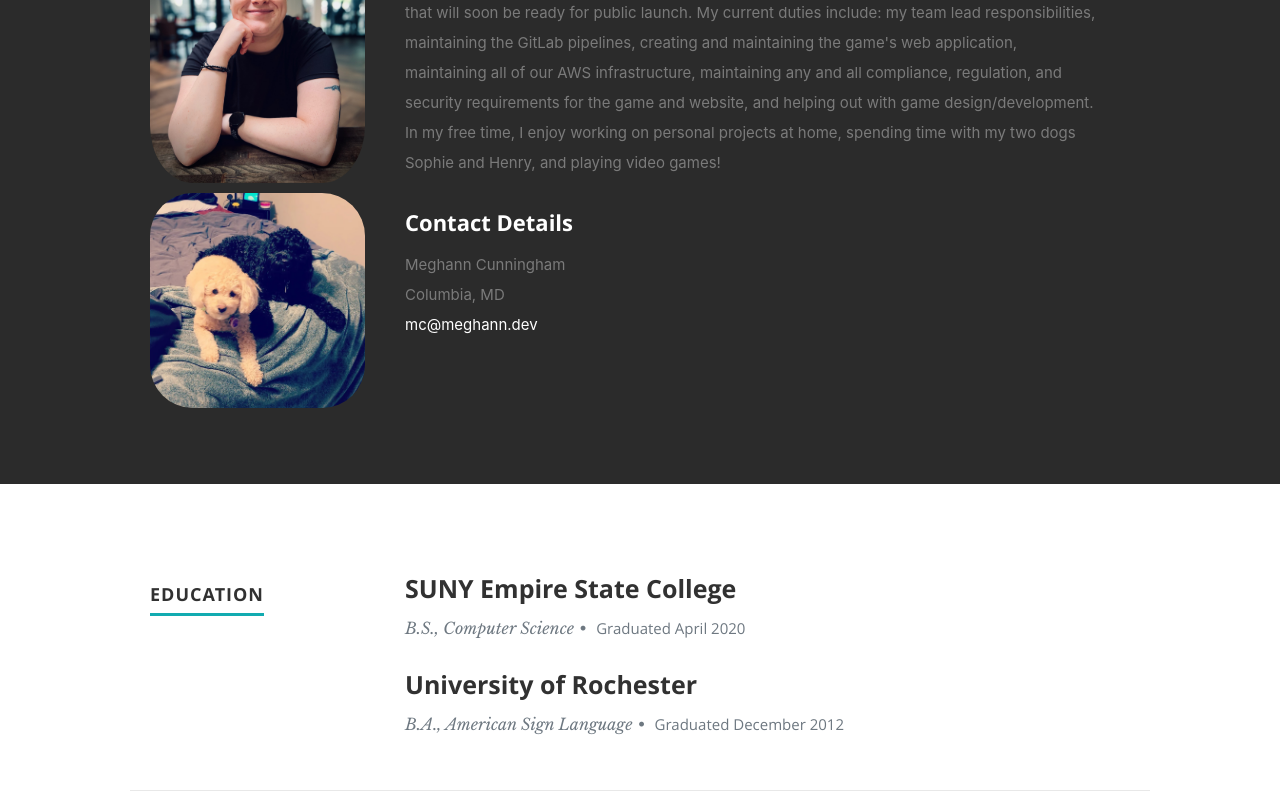
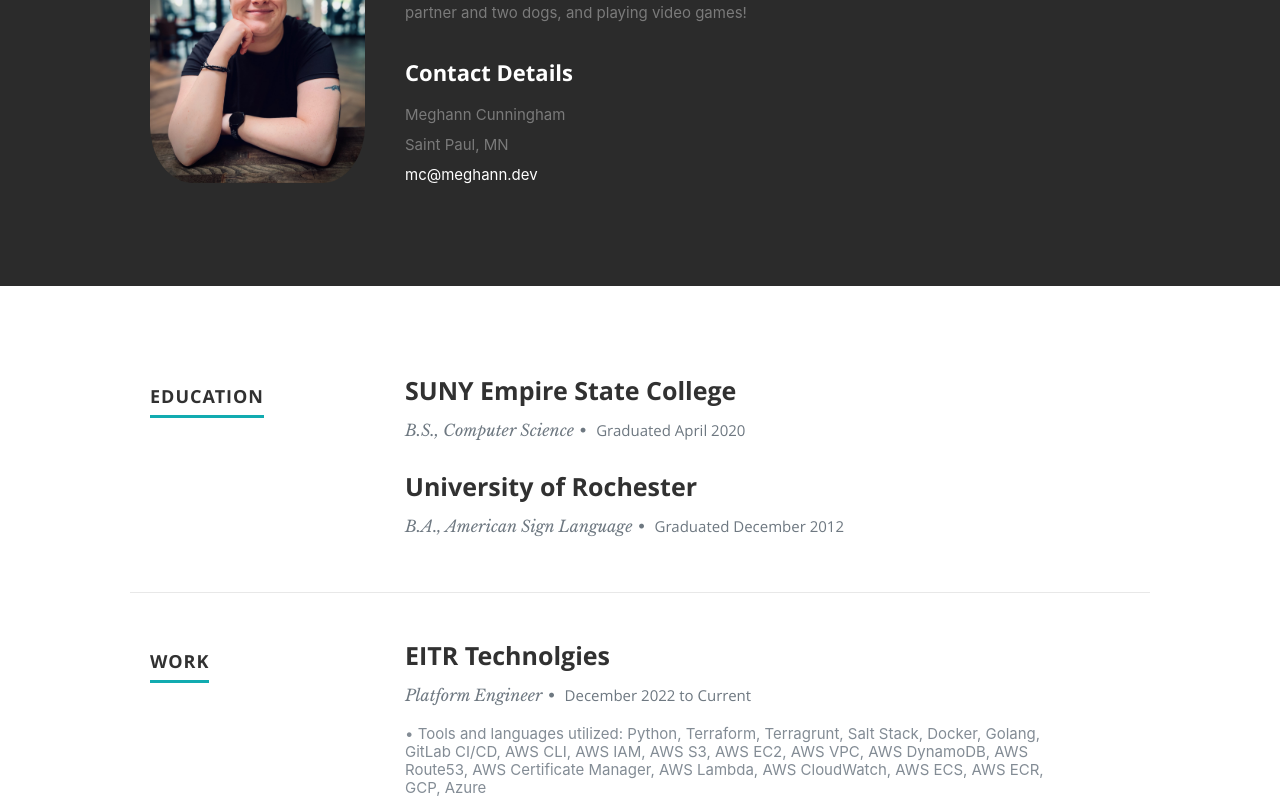
Before and after one commit to M3GH4NN/meghann-dev-app, a React (Create React App) app: page / in a window 1280 px wide. Shown: the part 1000-1800 px from the top of the page. Built offline with nearby package versions, Linux system fonts and the light colour scheme.

Commit message:
updates to my life

```diff
--- a/src/components/About.js
+++ b/src/components/About.js
@@ -15,11 +15,11 @@ export default class About extends Component {
                 src="images/IMG_20220410_183500.jpg"
                 alt="Meghann Cunningham"
               />
-              <img
+              {/* <img
                 className="dog-pic"
                 src="images/dogs2.jpg"
                 alt="Tan mini poodle and black cockapoo"
-              />
+              /> */}
             </div>
 
             <div className="nine columns main-col">
--- a/src/components/resumeData.js
+++ b/src/components/resumeData.js
@@ -11,15 +11,15 @@ let resumeData = {
       url: "https://www.linkedin.com/in/meghann-cunningham-239b5a4b/",
       className: "fa fa-linkedin",
     },
-    // {
-    //   name: "github",
-    //   url: "https://github.com/M3GH4NN",
-    //   className: "fa fa-github",
-    // },
+    {
+      name: "github",
+      url: "https://github.com/M3GH4NN",
+      className: "fa fa-github",
+    },
   ],
   aboutme:
-    "I am currently a DevOps engineer for a Cloud Service Provider in Fulton, MD. On my current project I am the Team Lead and sole DevOps engineer for a small team working on a video game that will soon be ready for public launch. My current duties include: my team lead responsibilities, maintaining the GitLab pipelines, creating and maintaining the game's web application, maintaining all of our AWS infrastructure, maintaining any and all compliance, regulation, and security requirements for the game and website, and helping out with game design/development. In my free time, I enjoy working on personal projects at home, spending time with my two dogs Sophie and Henry, and playing video games!",
-  address: "Columbia, MD",
+    "I am currently a Platform Engineer for a DevSecOps Services and Infrastructure Automation company. In my free time, I enjoy working on personal projects at home, spending time with my partner and two dogs, and playing video games!",
+  address: "Saint Paul, MN",
   email: "mc@meghann.dev",
   education: [
     {
@@ -37,10 +37,20 @@ let resumeData = {
   ],
   work: [
     {
+      CompanyName: "EITR Technolgies",
+      specialization: "Platform Engineer",
+      MonthOfLeaving: "December",
+      YearOfLeaving: "2022 to Current",
+      Achievements: [
+        "Tools and languages utilized: Python, Terraform, Terragrunt, Salt Stack, Docker, Golang, GitLab CI/CD, AWS CLI, AWS IAM, AWS S3, AWS EC2, AWS VPC, AWS DynamoDB, AWS Route53, AWS Certificate Manager, AWS Lambda, AWS CloudWatch, AWS ECS, AWS ECR, GCP, Azure",
+      ],
+    },
+
+    {
       CompanyName: "Applied Insight (formerly Stratus Solutions)",
       specialization: "Game Dev Team Lead & DevOps Engineer",
       MonthOfLeaving: "September",
-      YearOfLeaving: "2019 to Current",
+      YearOfLeaving: "2019 to December 2022",
       Achievements: [
         "Promoted to Game Development Team Lead in 2022",
         "Moved to a Game Development project in 2021 as the sole DevOps engineer in charge of the game's AWS infrastructure and website",
@@ -94,10 +104,10 @@ let resumeData = {
     },
     {
       skillname:
-        "Tools/Software: CMD, Confluence, GitLab, Jira, Kion/Cloudtamer, PowerShell, Terraform",
+        "Tools/Software: CMD, Confluence, GitLab, Jira, Kion/Cloudtamer, PowerShell, Terraform, Terragrunt",
     },
     {
-      skillname: "Platforms: AWS, Docker, Linux, Windows",
+      skillname: "Platforms: AWS, Azure, Docker, GCP, Linux, Windows",
     },
   ],
   //   TODO: add pictures of personal projects so that the box isn't empty...
```
